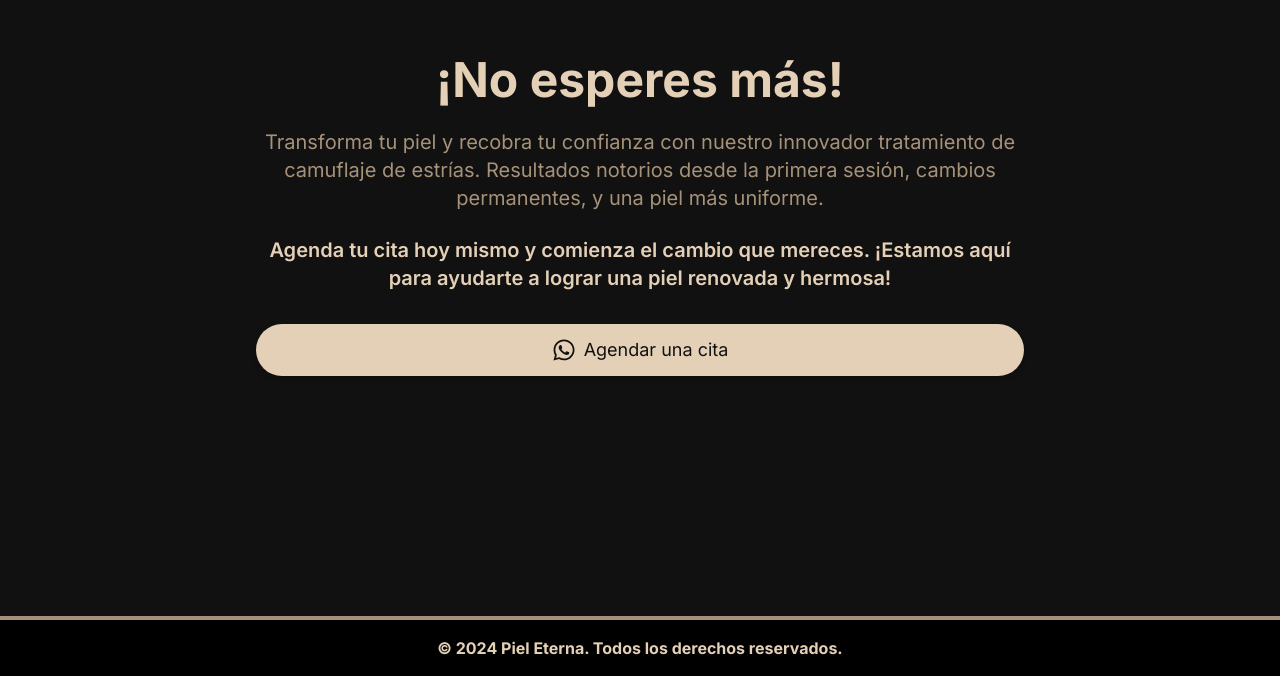
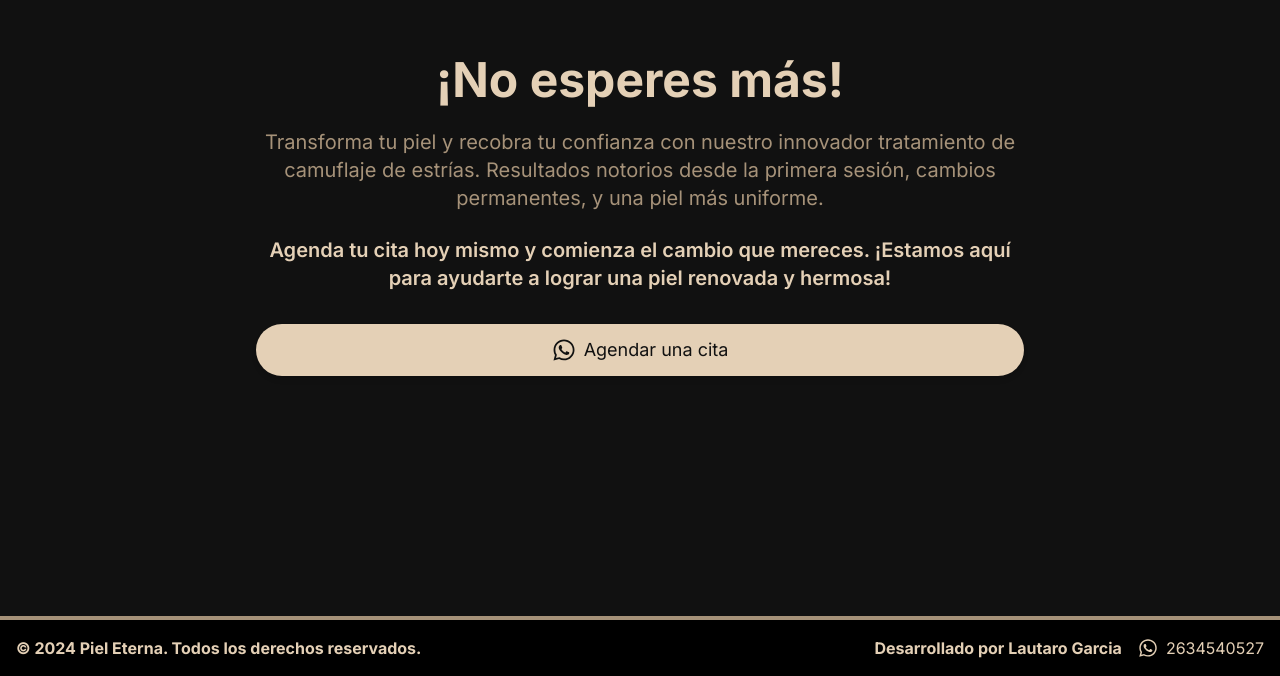
Before and after one commit to garcialautaro/pieleterna, a Next.js app: page / in a window 1280 px wide. Shown: the part 3400-4076 px from the top of the page. Built offline with nearby package versions, Linux system fonts and the light colour scheme.

Commit message:
cambio footer

```diff
--- a/src/app/components/Footer.tsx
+++ b/src/app/components/Footer.tsx
@@ -1,12 +1,27 @@
 import React from 'react';
+import { FaWhatsapp } from 'react-icons/fa'; // Importamos el ícono de WhatsApp
 
 const Footer: React.FC = () => {
   return (
     <footer className="bg-black text-beige_claro p-4 border-t-4 border-beige_oscuro">
-      <div className="container mx-auto flex justify-center items-center">
-        <p className="text-center">
-          <strong> &copy; {new Date().getFullYear()} Piel Eterna. Todos los derechos reservados.</strong>
+      <div className="container mx-auto flex flex-col sm:flex-row justify-between items-center">
+        <p className="text-center sm:text-left mb-2 sm:mb-0">
+          <strong>&copy; {new Date().getFullYear()} Piel Eterna. Todos los derechos reservados.</strong>
         </p>
+        <div className="flex flex-col sm:flex-row items-center space-y-2 sm:space-y-0 sm:space-x-4">
+          <p className="text-center sm:text-left">
+            <strong>Desarrollado por Lautaro Garcia</strong>
+          </p>
+          <a
+            href="https://wa.me/5492634540527"
+            target="_blank"
+            rel="noopener noreferrer"
+            className="flex items-center text-beige_claro hover:text-beige_oscuro"
+          >
+            <FaWhatsapp size={20} className="mr-2" />
+            2634540527
+          </a>
+        </div>
       </div>
     </footer>
   );
```
